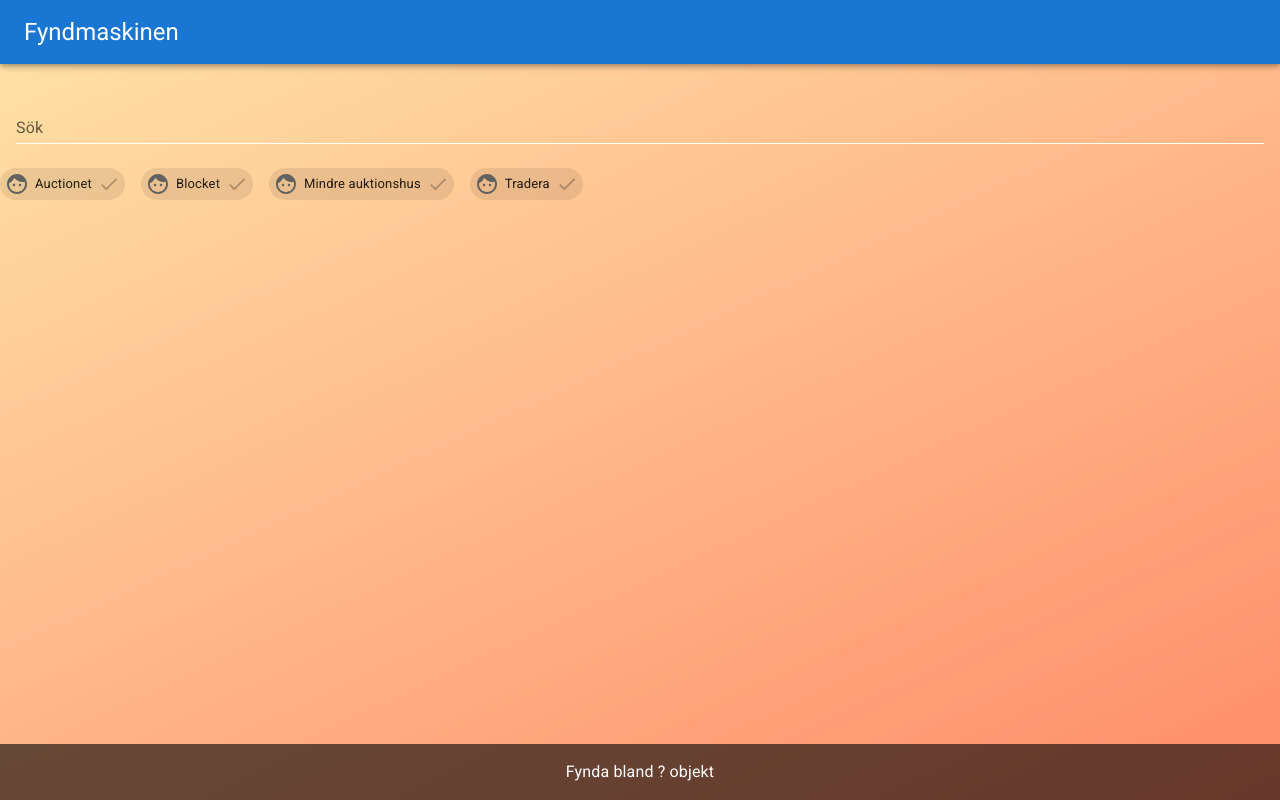
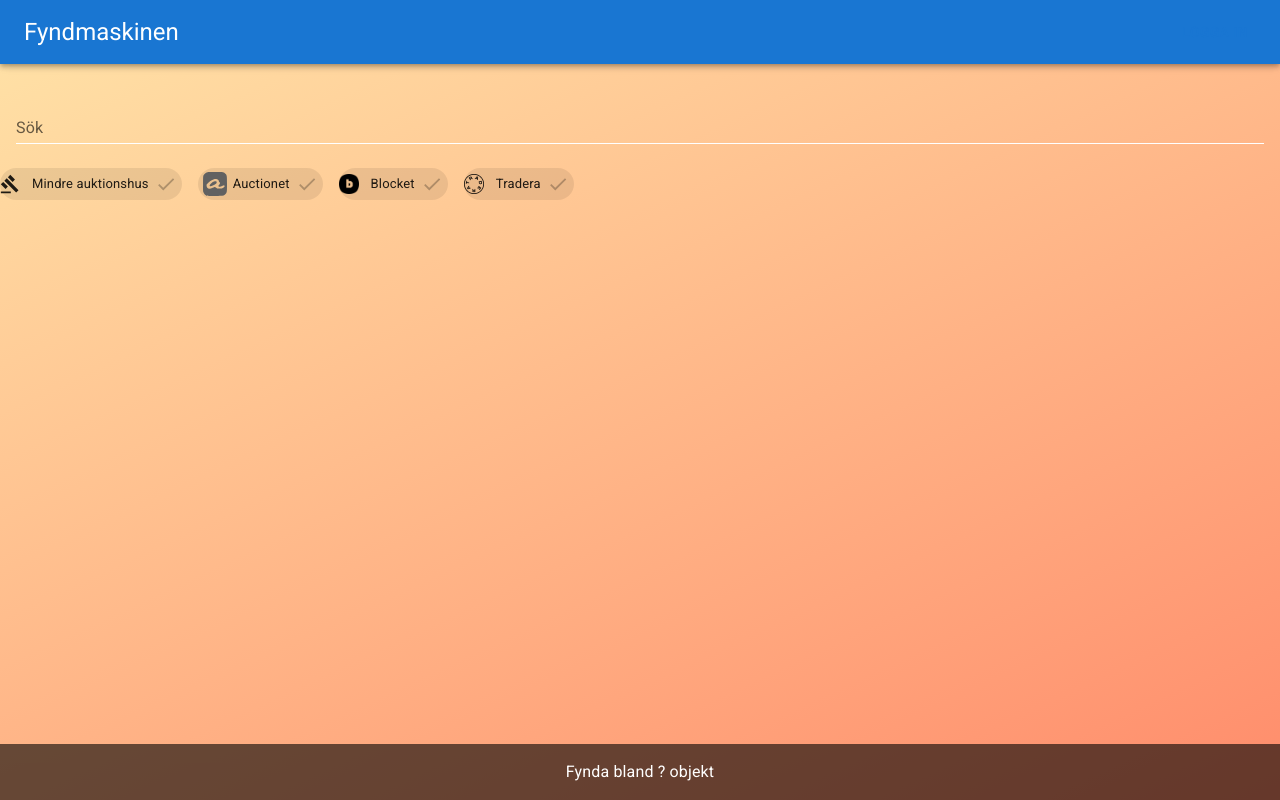
Before and after one commit to kokarn/fyndmaskinen-site, a React (Create React App) app: page /search in a window 1280 px wide. Built offline with nearby package versions, Linux system fonts and the light colour scheme; no server answers.

Commit message:
Align icon usage

```diff
--- /dev/null
+++ b/src/components/auction2000-icon/index.js
@@ -0,0 +1,11 @@
+import GavelIcon from '@mui/icons-material/Gavel';
+
+const Auction2000Icon = () => {
+    return (
+        <GavelIcon
+            fontSize = 'small'
+        />
+    );
+};
+
+export default Auction2000Icon;
--- /dev/null
+++ b/src/components/blocket-icon/index.js
@@ -0,0 +1,18 @@
+const BlocketIcon = () => {
+    return (
+        <div
+            alt = 'Blocket'
+            style = {{
+                backgroundImage: `url(${process.env.PUBLIC_URL}/images/icons/blocket.png)`,
+                backgroundPosition: 'center',
+                backgroundSize: 'contain',
+                height: '20px',
+                // maxWidth: '7px',
+                // transform: 'scale(4)',
+                width: '20px',
+            }}
+        />
+    );
+};
+
+export default BlocketIcon;
--- a/src/components/search-table/index.js
+++ b/src/components/search-table/index.js
@@ -11,13 +11,17 @@ import {
     CardActionArea,
     Grow,
 } from '@mui/material';
-import GavelIcon from '@mui/icons-material/Gavel';
+
 import {
     useInView,
 } from 'react-intersection-observer';
 import useMediaQuery from '@mui/material/useMediaQuery';
 import Grid from '@mui/material/Unstable_Grid2';
+
+import Auction2000Icon from '../auction2000-icon';
 import AuctionetIcon from '../auctionet-icon';
+import BlocketIcon from '../blocket-icon';
+import TraderIcon from '../tradera-icon';
 
 const ITEM_TRANSITION_STAGGER = 25;
 const MAX_ITEM_LIST = 42;
@@ -60,48 +64,14 @@ const SearchTable = ({
             return false;
         }
 
-        let tileIcon = (
-            <GavelIcon
-            // prefersDarkMode ?
-                fontSize = 'small'
-            />
-        );
+        let tileIcon = <Auction2000Icon />;
 
         if (tile.type === 'tradera') {
-            tileIcon = (
-                <div
-                    alt = 'Tradera'
-                    // src = {`${process.env.PUBLIC_URL}/images/icons/tradera-100x100.png`}
-                    style = {{
-                        backgroundImage: `url(${process.env.PUBLIC_URL}/images/icons/tradera-40x40${prefersDarkMode ?
-                            '-white' :
-                            ''}.png)`,
-                        backgroundPosition: 'center',
-                        backgroundSize: 'contain',
-                        height: '20px',
-                        // maxWidth: '7px',
-                        // transform: 'scale(4)',
-                        width: '20px',
-                    }}
-                />
-            );
+            tileIcon = <TraderIcon />;
         } else if (tile.type === 'auctionet') {
             tileIcon = <AuctionetIcon />;
         } else if (tile.type === 'blocket') {
-            tileIcon = (
-                <div
-                    alt = 'Blocket'
-                    style = {{
-                        backgroundImage: `url(${process.env.PUBLIC_URL}/images/icons/blocket.png)`,
-                        backgroundPosition: 'center',
-                        backgroundSize: 'contain',
-                        height: '20px',
-                        // maxWidth: '7px',
-                        // transform: 'scale(4)',
-                        width: '20px',
-                    }}
-                />
-            );
+            tileIcon = <BlocketIcon />;
         }
 
         return (
--- a/src/components/sources-group/index.js
+++ b/src/components/sources-group/index.js
@@ -5,7 +5,11 @@ import Grid from '@mui/material/Unstable_Grid2';
 import PropTypes from 'prop-types';
 import DoneIcon from '@mui/icons-material/Done';
 import ClearIcon from '@mui/icons-material/Clear';
-import FaceIcon from '@mui/icons-material/Face';
+
+import Auction2000Icon from '../auction2000-icon';
+import AuctionetIcon from '../auctionet-icon';
+import BlocketIcon from '../blocket-icon';
+import TraderIcon from '../tradera-icon';
 
 import useStateWithLocalStorage from '../../hooks/useStateWithLocalStorage';
 
@@ -24,11 +28,18 @@ const defaultSources = {
 };
 
 const sourceOrder = [
+    'auction2000',
     'auctionet',
     'blocket',
-    'auction2000',
     'tradera',
 ];
+
+const iconMap = {
+    auction2000: <Auction2000Icon />,
+    auctionet: <AuctionetIcon />,
+    blocket: <BlocketIcon />,
+    tradera: <TraderIcon />,
+};
 
 const SourcesGroup = (props) => {
     const [
@@ -89,7 +100,7 @@ const SourcesGroup = (props) => {
                                 <DoneIcon /> :
                                 <ClearIcon />
                             }
-                            icon = {<FaceIcon />}
+                            icon = {iconMap[ sourceKey ]}
                             label = {sourceLabels[ sourceKey ]}
                             onClick = {() => {
                                 handleChipClick(sourceKey);
--- /dev/null
+++ b/src/components/tradera-icon/index.js
@@ -0,0 +1,17 @@
+const TraderIcon = () => {
+    return (<div
+        alt = 'Tradera'
+        // src = {`${process.env.PUBLIC_URL}/images/icons/tradera-100x100.png`}
+        style = {{
+            backgroundImage: `url(${process.env.PUBLIC_URL}/images/icons/tradera-40x40.png)`,
+            backgroundPosition: 'center',
+            backgroundSize: 'contain',
+            height: '20px',
+            // maxWidth: '7px',
+            // transform: 'scale(4)',
+            width: '20px',
+        }}
+    />);
+};
+
+export default TraderIcon;
```
